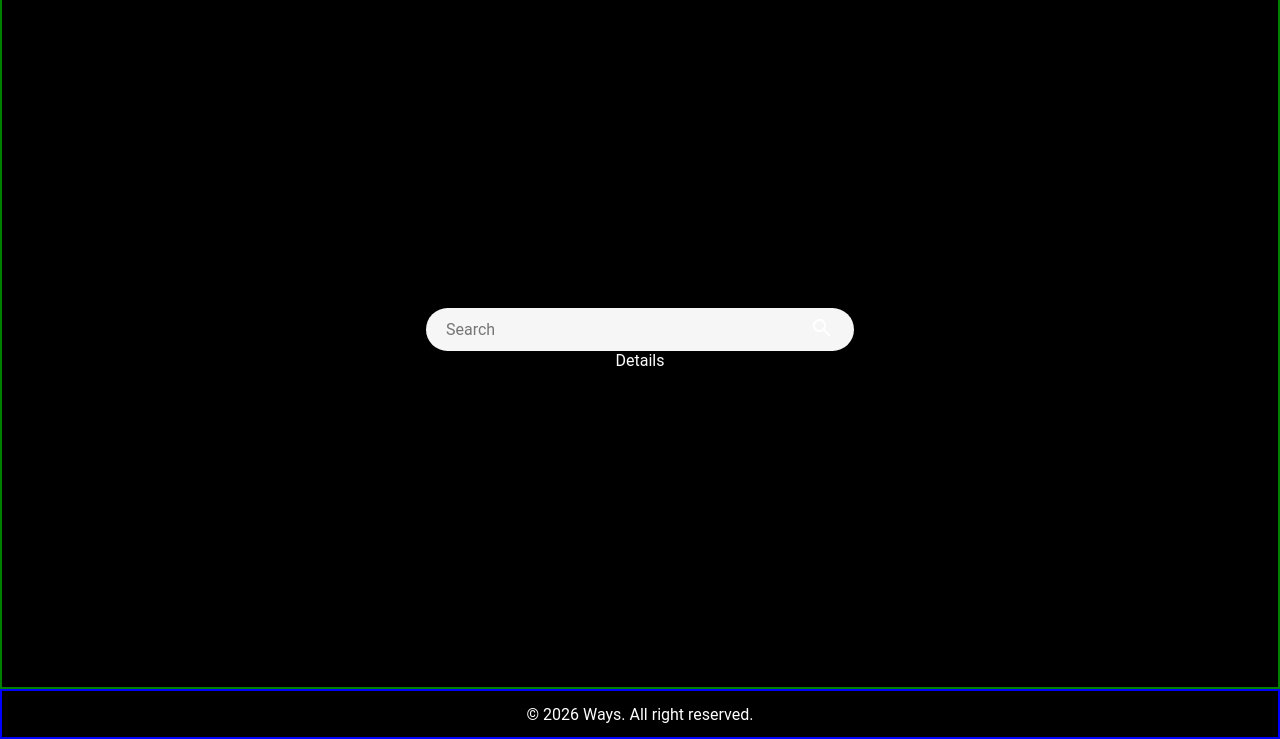
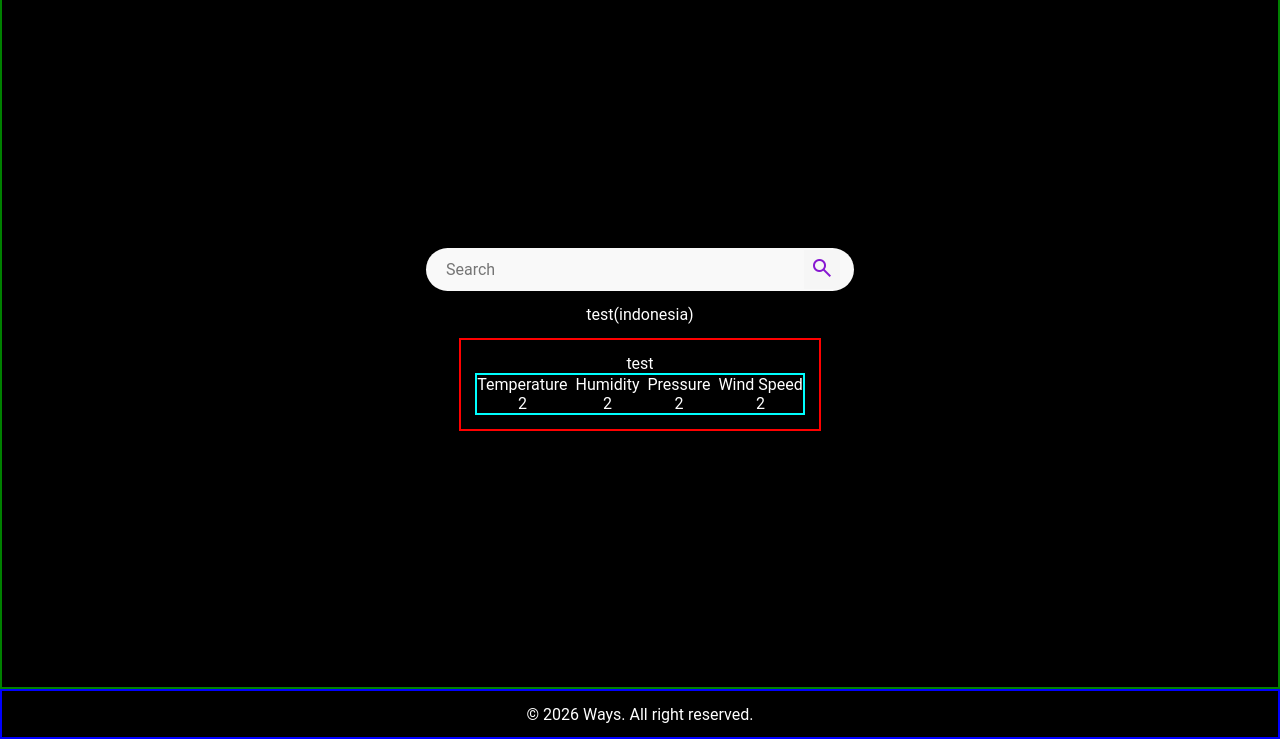
Before and after one commit to wahyu1337/weather-app, a website built with webpack: page src/template.html in a window 1280 px wide. Shown: the part 61-800 px from the top of the page. Built offline with nearby package versions, Linux system fonts and the light colour scheme.

Commit message:
Update content layout & API function in search button

```diff
--- a/src/components/event-handler.js
+++ b/src/components/event-handler.js
@@ -1,4 +1,5 @@
 import logs from "./logs.js";
+import getInfo from "./response.js";
 
 // current mode state 1 = dark, 0 = light
 let currentDarkMode = true;
@@ -33,7 +34,9 @@ function searchBtn() {
     const btnSearch = document.getElementById("btnSearch");
     btnSearch.addEventListener("click", () => {
         const inputValue = document.getElementById("input").value;
-        logs(inputValue);
+        logs(`Searching for ${inputValue}...`);
+
+        getInfo(inputValue);
     });
 }
 
--- a/src/components/response.js
+++ b/src/components/response.js
@@ -1,3 +1,5 @@
+import logs from "./logs.js";
+
 export default async function getInfo(name) {
   const apiKey = '0f42a8e045f288a4fd0dd59c2b465abb';
   try {
@@ -9,6 +11,7 @@ export default async function getInfo(name) {
     }
 
     const json = await response.json();
+    logs(json);
     return json;
   } catch (error) {
     console.error(error.message);
--- a/src/style.css
+++ b/src/style.css
@@ -12,9 +12,7 @@ button {
 }
 
 /* icon */
-.material-symbols-outlined {
-    color: white;
-}
+
 
 #container {
     display: grid;
@@ -41,6 +39,10 @@ button {
     gap: 7px;
 }
 
+#right-header .material-symbols-outlined {
+    color: white;
+}
+
 #right-header button {
     background-color: transparent;
     border: none;
@@ -62,17 +64,22 @@ button {
     border: 2px solid green;
 
     /* custom style */
+    gap: 14px;
 }
 
 #inputContent {
     display: flex;
     align-items: center;
-    background-color: #f6f6f6;
+    background-color: #f9f9f9;
     width: 400px;
     height: 15px;
     padding: 14px;
     border-radius: 28px;
     transition: 0.15s;
+}
+
+#inputContent .material-symbols-outlined {
+    color: rgb(135, 24, 209);
 }
 
 #inputContent input, #inputContent button {
@@ -103,6 +110,27 @@ button {
     box-shadow: 0 0 2px rgba(0, 0, 0, 0.75);
 }
 
+#detailContent {
+    display: flex;
+    justify-content: center;
+    align-items: center;
+    flex-direction: column;
+    border: 2px solid red;
+    padding: 14px;
+}
+
+#description {
+    display: flex;
+    gap: 8px;
+    border: 2px solid cyan;
+}
+
+#temp, #humidity, #pressure, #wind {
+    display: flex;
+    flex-direction: column;
+    align-items: center;
+}
+
 #footer {
     /* display set*/
     display: flex;
--- a/src/template.html
+++ b/src/template.html
@@ -8,6 +8,7 @@
     </head>
     <body>
     <div id="container">
+      <!-- header -->
       <div id="header">
         <div id="left-header">
           <p>Ways - Weather Apps</p>
@@ -19,15 +20,38 @@
           </button>
         </div>
       </div>
+      <!-- content -->
       <div id="content">
+        <!-- Search box & Input text-->
         <div id="inputContent">
           <input type="text" name="input" id="input" placeholder="Search">
           <button id="btnSearch">
             <span class="material-symbols-outlined">search</span>
           </button>
         </div>
+        <!-- City/Country title -->
+        <div id="location"><span id="cityName">test</span>(<span id="country">indonesia</span>)</div>
+        <!-- Detail weather -->
         <div id="detailContent">
-          <p>Details</p>
+          <div id="icon">test</div>
+          <div id="description">
+            <div id="temp">
+              <div id="title">Temperature</div>
+              <div id="value">2</div>
+            </div>
+            <div id="humidity">
+              <div id="title">Humidity</div>
+              <div id="value">2</div>
+            </div>
+            <div id="pressure">
+              <div id="title">Pressure</div>
+              <div id="value">2</div>
+            </div>
+            <div id="wind">
+              <div id="title">Wind Speed</div>
+              <div id="value">2</div>
+            </div>
+          </div>
         </div>
       </div>
       <footer id="footer"></footer>
```
